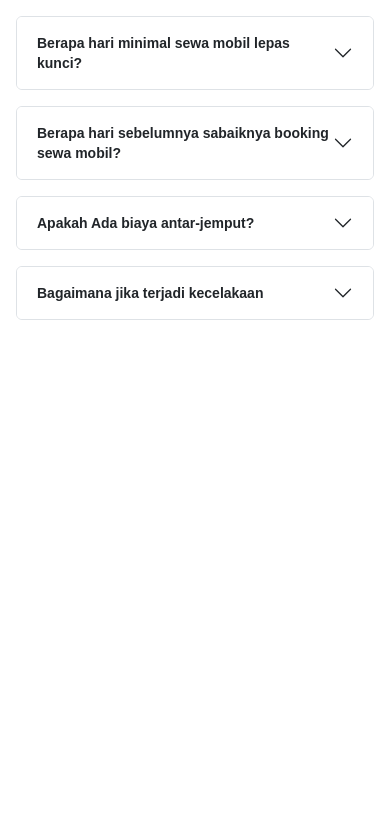
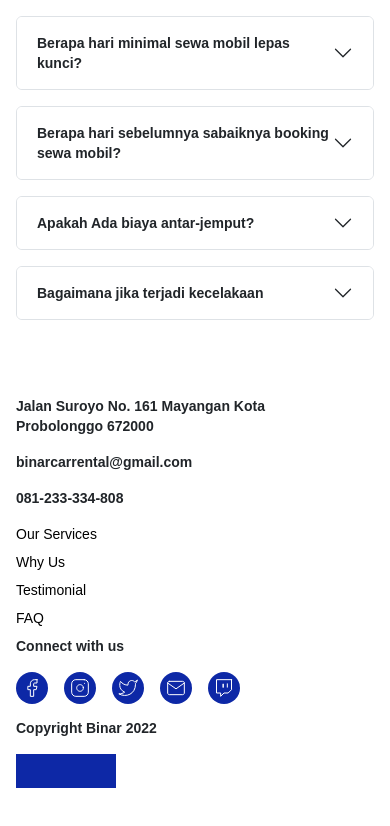
Before and after one commit to tangguhriyadi/binar-challenge-gold-2nd, a React (Create React App) app: page / in a window 390 px wide. Shown: the part 3892-4718 px from the top of the page. Before the commit the page ends 4228 px from the top, so only its background shows below. Built offline with nearby package versions, Linux system fonts and the light colour scheme.

Commit message:
footer content + responsive

```diff
--- a/src/App.css
+++ b/src/App.css
@@ -211,4 +211,10 @@ body, main {
   .faqLeft {
     width: 100% !important;
   }
+  .footerContainer {
+    margin: 60px 16px !important;
+  }
+  .footerRow {
+    padding-right: 76px !important;
+  }
 }
--- a/src/App.js
+++ b/src/App.js
@@ -2,7 +2,7 @@ import React from 'react'
 import './App.css';
 import 'bootstrap/dist/css/bootstrap.min.css';
 import { BrowserRouter, Routes, Route } from "react-router-dom";
-import {NavbarComp} from './components'
+import {NavbarComp, Footer} from './components'
 import {Home} from './pages'
 import "slick-carousel/slick/slick.css";
 import "slick-carousel/slick/slick-theme.css";
@@ -17,6 +17,7 @@ function App() {
             <Route path="/" element={<Home />} exact/>
           </Routes>
         </main>
+      <Footer />
       </BrowserRouter>
   );
 }
--- /dev/null
+++ b/src/components/footer.js
@@ -0,0 +1,80 @@
+import React from 'react'
+import {Container, Row, Col} from 'react-bootstrap'
+import icon_facebook from '../icon/icon_facebook.svg'
+import icon_instagram from '../icon/icon_instagram.svg'
+import icon_twitter from '../icon/icon_twitter.svg'
+import icon_mail from '../icon/icon_mail.svg'
+import icon_twitch from '../icon/icon_twitch.svg'
+import Rec74 from "../icon/Rec74.svg";
+
+const Footer = () => {
+    const containerStyle = {
+        marginBottom:'100px',
+        marginTop:'150px',
+        padding:'0',
+        marginLeft:'136px',
+        marginRight:'136px'
+    }
+  return (
+    <footer>
+        <Container className='footerContainer' style={containerStyle}>
+          <Row className="footerRow">
+            <Col md={2}>
+              <p className="font2">
+                Jalan Suroyo No. 161 Mayangan Kota Probolonggo 672000
+              </p>
+              <p className="font2">binarcarrental@gmail.com</p>
+              <p className="font2">081-233-334-808</p>
+            </Col>
+            <Col md={{ span: 2, offset: 1 }}>
+              <h5 className="font3">
+                <a style={{textDecoration:'none', color:'black'}} href="#ourServices">
+                  Our Services
+                </a>
+              </h5>
+              <h5 className="font3">
+                <a style={{textDecoration:'none', color:'black'}} href="#whyUs">
+                  Why Us
+                </a>
+              </h5>
+              <h5 className="font3">
+                <a style={{textDecoration:'none', color:'black'}} href="#testimonial">
+                  Testimonial
+                </a>
+              </h5>
+              <h5 className="font3">
+                <a style={{textDecoration:'none', color:'black'}} href="#faq">
+                  FAQ
+                </a>
+              </h5>
+            </Col>
+            <Col md={3}>
+              <p className="font2">Connect with us</p>
+              {/* <img
+                style={{ marginBottom: "14px" }}
+                src={list_item}
+                alt="list"
+                loading="lazy"
+              ></img> */}
+               <a href="https://www.facebook.com" rel="noreferrer" target="_blank"><img src={icon_facebook} style={{ marginBottom: "14px", marginRight:'16px' }} alt="facebook" loading="lazy"/></a>
+               <a href="https://www.instagram.com" rel="noreferrer" target="_blank"><img src={icon_instagram} style={{ marginBottom: "14px", marginRight:'16px' }} alt="instagram" loading="lazy"/></a>
+               <a href="https://www.twitter.com" rel="noreferrer" target="_blank"><img src={icon_twitter} style={{ marginBottom: "14px", marginRight:'16px' }} alt="twitter" loading="lazy"/></a>
+               <a href="https://www.mail.google.com" rel="noreferrer" target="_blank"><img src={icon_mail} style={{ marginBottom: "14px", marginRight:'16px' }} alt="mail" loading="lazy"/></a>
+               <a href="https://www.twitch.com" rel="noreferrer" target="_blank"><img src={icon_twitch} style={{ marginBottom: "14px", marginRight:'16px' }} alt="twitch" loading="lazy"/></a>
+            </Col>
+            <Col md={3}>
+              <p className="font2">Copyright Binar 2022</p>
+              <img
+                style={{ marginBottom: "14px" }}
+                src={Rec74}
+                alt="logo"
+                loading="lazy"
+              ></img>
+            </Col>
+          </Row>
+        </Container>
+      </footer>
+  )
+}
+
+export default Footer
--- a/src/components/index.js
+++ b/src/components/index.js
@@ -4,5 +4,6 @@ import WhyUs from './whyUs'
 import Testimonial from './testimonial'
 import Jumbocard from './jumbocard'
 import Faq from './faq'
+import Footer from './footer'
 
-export {NavbarComp, OurServices, WhyUs, Testimonial, Jumbocard, Faq}
+export {NavbarComp, OurServices, WhyUs, Testimonial, Jumbocard, Faq, Footer}
```
